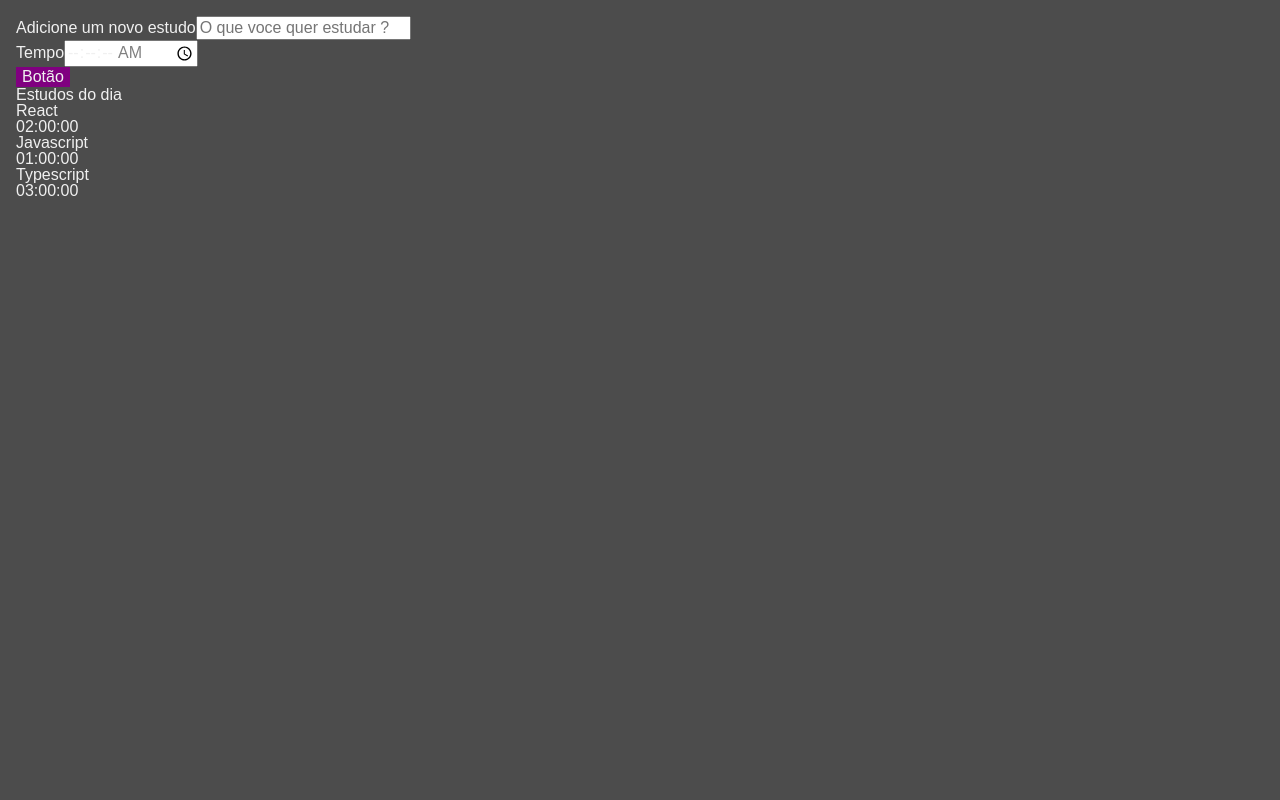
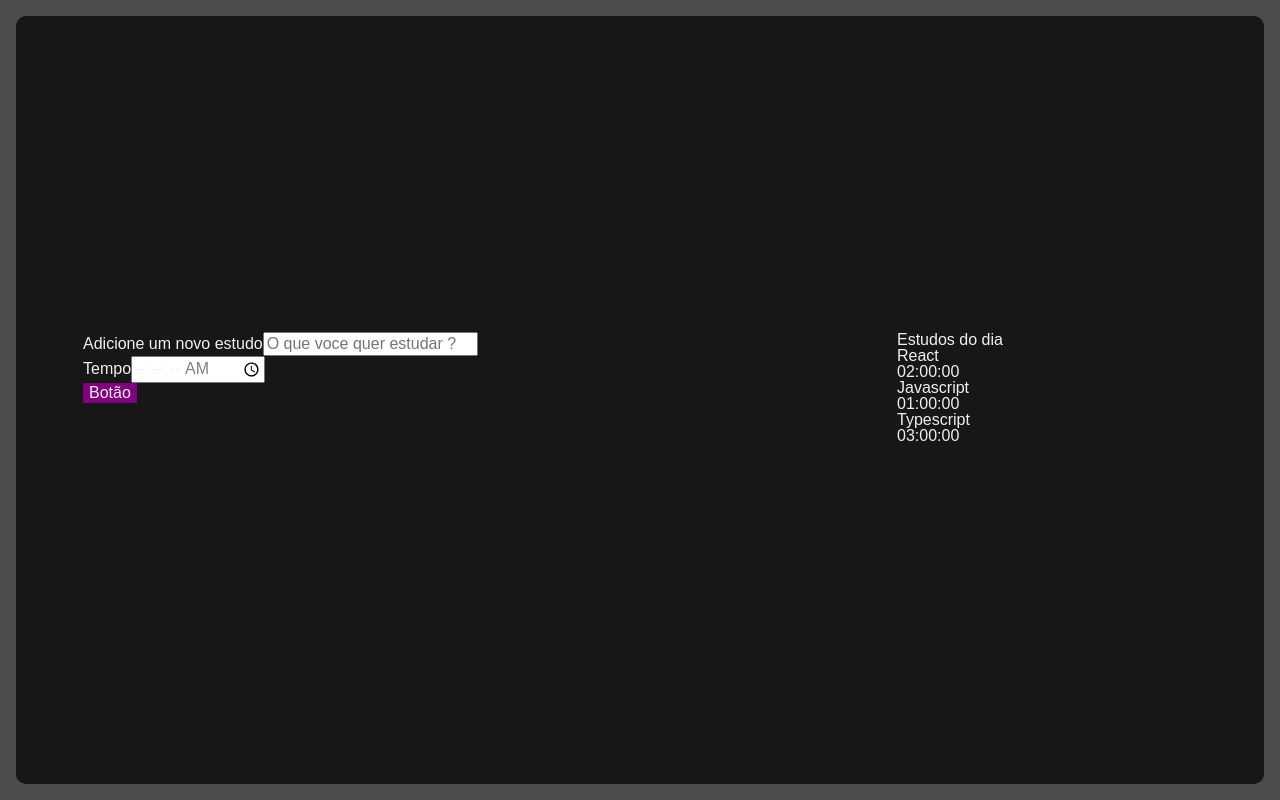
Before and after one commit to Rafaela3613/alura-studies, a React (Create React App) app: page / in a window 1280 px wide. Built offline with nearby package versions, Linux system fonts and the light colour scheme.

Commit message:
Estilizando com Sass

```diff
--- a/src/pages/App.tsx
+++ b/src/pages/App.tsx
@@ -1,10 +1,11 @@
 import React from 'react';
 import Formulario from '../components/Formulario';
 import Lista from '../components/Lista';
+import './style.scss';
 
 function App() {
   return (
-    <div className="App">
+    <div className="AppStyle">
     <Formulario />
     <Lista />
     </div>
--- a/src/pages/style.scss
+++ b/src/pages/style.scss
@@ -0,0 +1,30 @@
+.AppStyle {
+    display: grid;
+    grid-template-rows: min-content min-content auto;
+    grid-template-areas:
+    "nova-tarefa"
+    "cronometro"
+    "tarefas"
+    ;
+    row-gap: 24px;
+    min-width: 320px;
+    min-height: calc(100vh - 32px);
+    width: 100%;
+    padding: 32px;
+    box-sizing: border-box;
+    border-radius: 10px;
+    background-color: #171717;
+
+    @media screen and (min-width:1280px)  {
+      grid-template-areas:
+      "nova-tarefa tarefas"
+      "cronometro tarefas"
+      ;
+      column-gap: 64px;
+      grid-template-rows: min-content min-content;
+      grid-template-columns: 750px 300px;
+      justify-content: center;
+      align-content: center;
+      padding: 64px;
+    }
+  }
```
